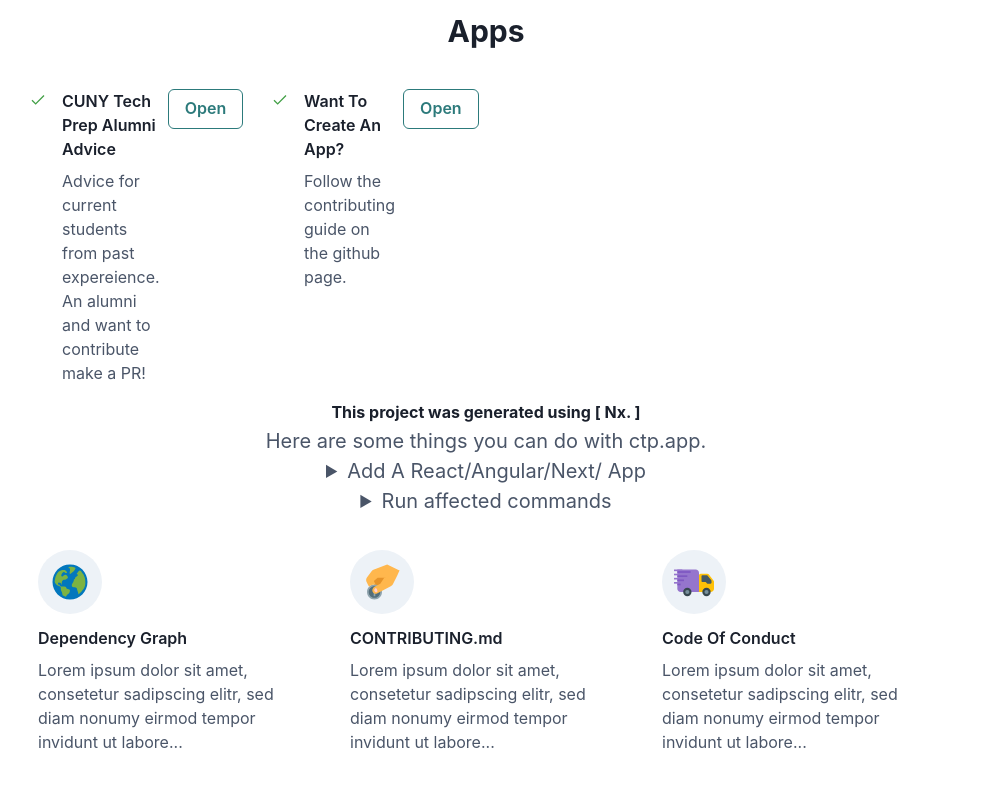
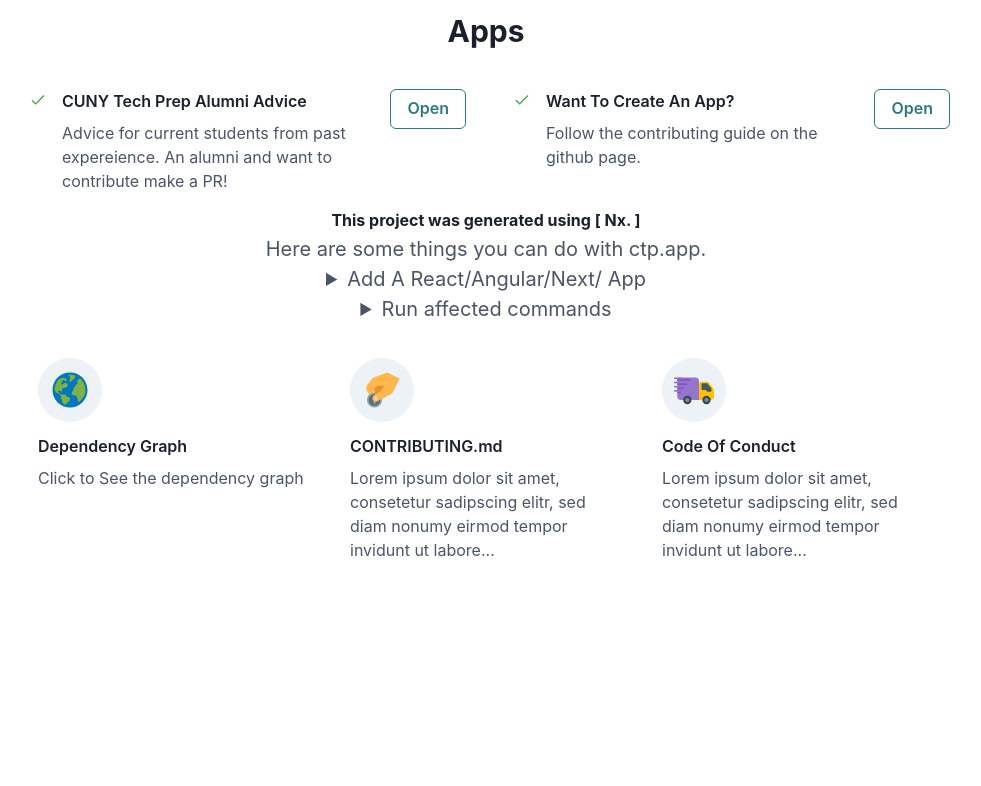
Before and after one commit to CUNYTechPrep/ctp.apps, a Gatsby site in the folder apps/ctp.alumni.app/: page / in a window 1280 px wide. Shown: the part 831-1617 px from the top of the page, without its empty margins (154-1135 px from the left). After the commit the page ends 1425 px from the top, so only its background shows below. Built offline with nearby package versions, Linux system fonts and the light colour scheme; Gatsby itself is replaced by a stand-in of ours.

Commit message:
ci(0.0.1): working release

```diff
--- a/apps/ctp.alumni.app/src/pages/index.tsx
+++ b/apps/ctp.alumni.app/src/pages/index.tsx
@@ -26,12 +26,12 @@
   {
     title: 'CUNY Tech Prep Alumni Advice',
     text: 'Advice for current students from past expereience. An alumni and want to contribute make a PR!',
-    link: '/ctp.alumni.advice',
+    link: 'ctp.alumni.advice/',
   },
   {
     title: 'Want To Create An App?',
     text: 'Follow the contributing guide on the github page.',
-    link: '/404',
+    link: '404/',
   },
 ];
 const Feature = ({ title, text, icon }) => {
@@ -103,17 +103,17 @@
             <Heading fontSize={'3xl'}>Apps</Heading>
           </Stack>
           <Container maxW={'6xl'} mt={10}>
-            <SimpleGrid columns={{ base: 1, md: 2, lg: 4 }} spacing={10}>
+            <SimpleGrid columns={{ base: 1, md: 2 }} spacing={10}>
               {apps.map((feature, index) => (
                 <HStack key={String(index)} align={'top'}>
-                  <Box color={'green.400'} px={2} >
+                  <Box color={'green.400'} px={2}>
                     <Icon as={CheckIcon} />
                   </Box>
                   <VStack align={'start'}>
                     <Text fontWeight={600}>{feature.title}</Text>
                     <Text color={'gray.600'}>{feature.text}</Text>
                   </VStack>
-                  <Link to={feature.link}>
+                  <Link replace to={`${window.location}${feature.link}`}>
                     <Button colorScheme="teal" variant="outline">
                       Open
                     </Button>
@@ -158,13 +158,13 @@
             </Stack>
             <Box p={4}>
               <SimpleGrid columns={{ base: 1, md: 3 }} spacing={10}>
-                <Feature
-                  icon={<Icon as={FcGlobe} w={10} h={10} />}
-                  title={'Dependency Graph'}
-                  text={
-                    'Lorem ipsum dolor sit amet, consetetur sadipscing elitr, sed diam nonumy eirmod tempor invidunt ut labore...'
-                  }
-                />
+                <Link to={`${window.location}/graph`}>
+                  <Feature
+                    icon={<Icon as={FcGlobe} w={10} h={10} />}
+                    title={'Dependency Graph'}
+                    text={'Click to See the dependency graph'}
+                  />
+                </Link>
                 <Feature
                   icon={<Icon as={FcDonate} w={10} h={10} />}
                   title={'CONTRIBUTING.md'}
```
Also changed, not shown: .github/workflows/main.yml.
